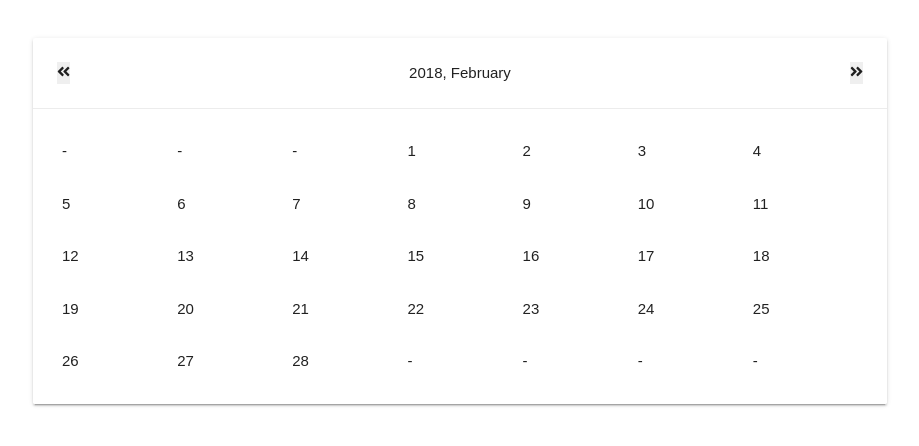
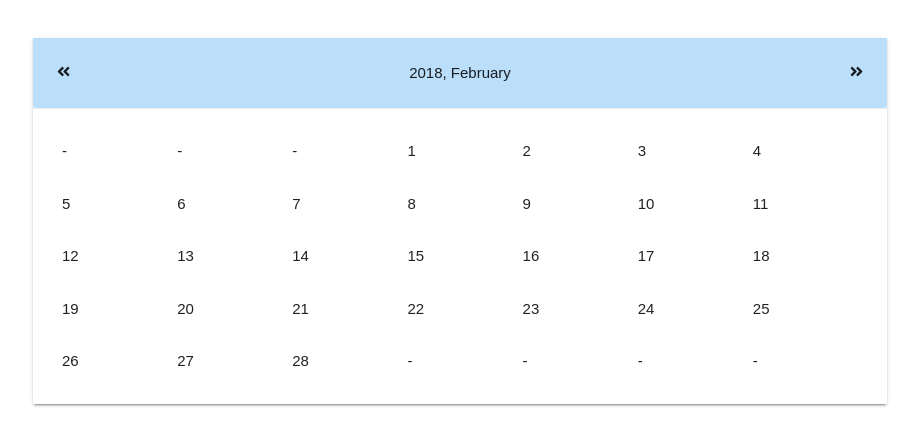
Before and after one commit to dydokamil/calendar-react-sockets, a React (Create React App) app: page / in a window 1280 px wide. Shown: the top 446 px of the page, without its empty margins (180-1099 px from the left). Built offline with nearby package versions, Linux system fonts and the light colour scheme.

Commit message:
Removed button background; changed calendar color

```diff
--- a/src/containers/calendar.js
+++ b/src/containers/calendar.js
@@ -36,31 +36,28 @@ class Calendar extends Component {
   }
 
   render() {
-    // let currentMonth = moment(`2018-2-1`, "YYYY-MM-DD");
-    // console.log(currentMonth.subtract(2, "month"));
-
     return (
       <div className="container">
         <div className="card">
-          <div className="card-content">
+          <div className="card-content blue lighten-4">
             <div className="no-margin-bottom row">
-              <div className="col s1">
+              <div className="col s2">
                 <button
-                  className="unstylized-button"
+                  className="unstylized-button blue lighten-4"
                   onClick={this.previousMonth.bind(this)}
                 >
                   <span className="fas fa-angle-double-left" />
                 </button>
               </div>
-              <div align="center" className="col s10">
+              <div align="center" className="col s8">
                 {this.props.monthDetails.first &&
                   `${this.props.monthDetails.year}, ${
                     this.props.monthDetails.monthName
                   }`}
               </div>
-              <div className="col s1" align="right">
+              <div className="col s2" align="right">
                 <button
-                  className="unstylized-button"
+                  className="unstylized-button blue lighten-4"
                   onClick={this.nextMonth.bind(this)}
                 >
                   <span className="fas fa-angle-double-right" />
@@ -75,9 +72,6 @@ class Calendar extends Component {
                 {this.props.monthDetails.first &&
                   _.map(
                     _.range(
-                      // this.props.monthDetails.last.week -
-                      // this.props.monthDetails.first.week +
-                      // 1
                       Math.ceil(
                         (this.props.monthDetails.last.day +
                           this.props.monthDetails.first.weekday -
--- a/src/index.css
+++ b/src/index.css
@@ -13,3 +13,11 @@ body {
   padding: 0 !important;
   cursor: pointer;
 }
+
+.unstylized-button:active {
+  background-color: rgba(0, 0, 0, 0);
+}
+
+.unstylized-button:focus {
+  background-color: rgba(0, 0, 0, 0);
+}
```
